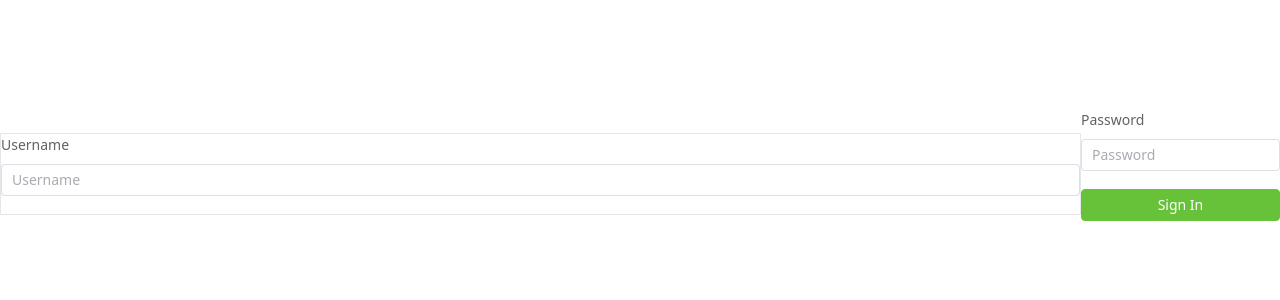
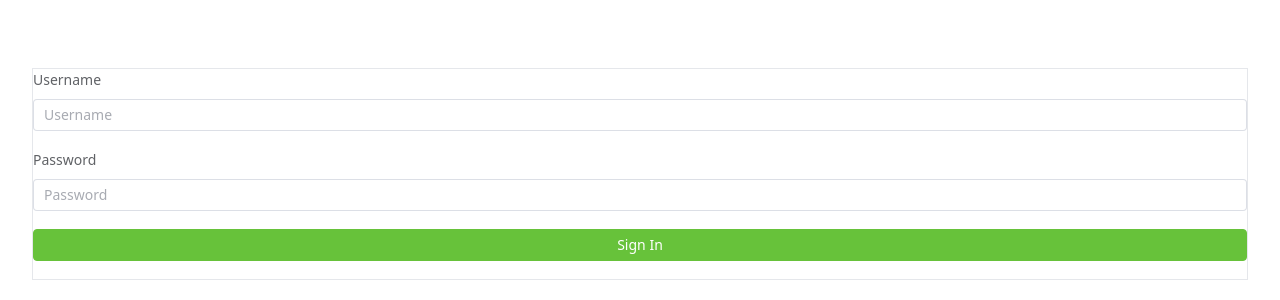
Before and after one commit to phall-e/my-telegram-mini-app, a Nuxt app: page / in a window 1280 px wide. Shown: the part 226-526 px from the top of the page. Built offline with nearby package versions, Linux system fonts and the light colour scheme.

Commit message:
ft: design home page

```diff
--- a/pages/index.vue
+++ b/pages/index.vue
@@ -10,11 +10,6 @@
       >
         <el-input placeholder="Username" clearable/>
       </el-form-item>
-    </el-form>
-    <el-form
-      label-position="top"
-      label-width="auto"
-    >
       <el-form-item
         label="Password"
       >
```
